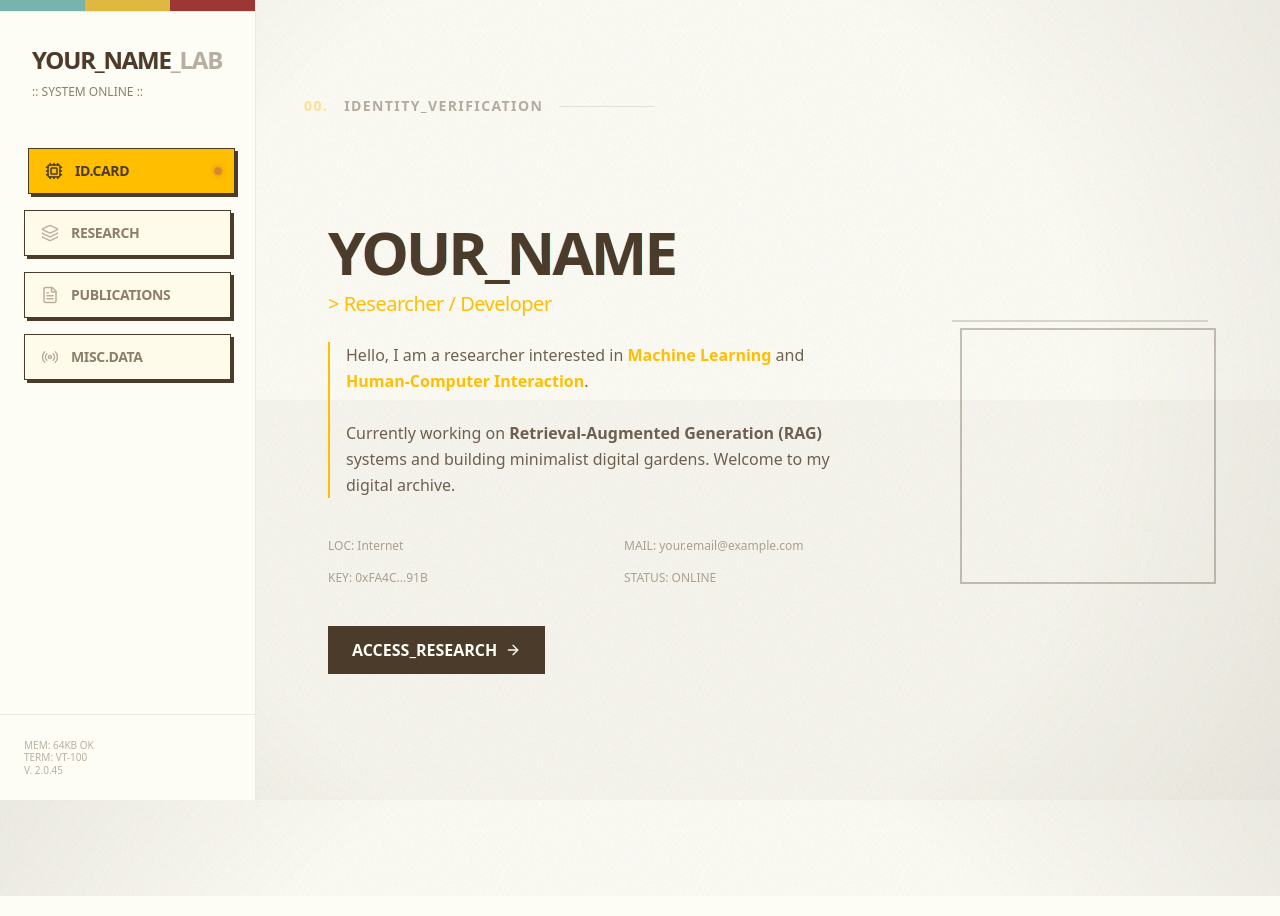
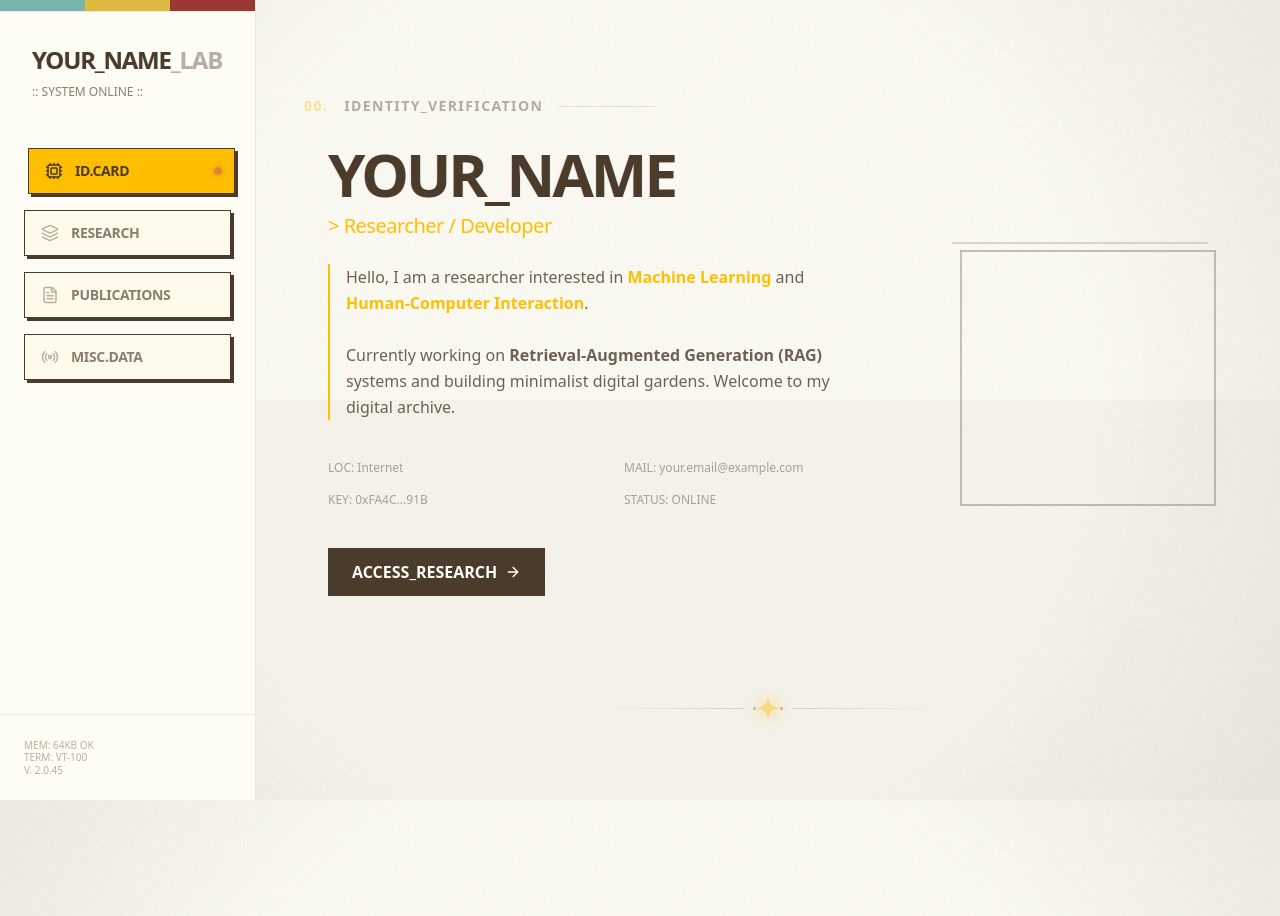
Before and after one commit to Dennis-yxchen/Dennis-yxchen.github.io, a Next.js app: page / in a window 1280 px wide. Built offline with nearby package versions, Linux system fonts and the light colour scheme; grey boxes are pictures that could not be loaded.

Commit message:
add star

```diff
--- a/app/globals.css
+++ b/app/globals.css
@@ -202,4 +202,8 @@
   .animate-spin-slow {
     animation: spin 3s linear infinite;
   }
+
+  .animate-pulse-slow {
+  animation: pulse 4s cubic-bezier(0.4, 0, 0.6, 1) infinite;
+  }
 }
--- a/app/page.tsx
+++ b/app/page.tsx
@@ -3,6 +3,7 @@ import { siteConfig } from "@/data/config";
 import Image from "next/image";
 import Link from "next/link";
 import { ArrowRight } from "lucide-react";
+import { AtomicDivider } from "@/components/ui/AtomicDivider";
 
 export default function HomePage() {
   return (
@@ -69,6 +70,9 @@ export default function HomePage() {
         </div>
 
       </div>
+      <div className="mt-12">
+        <AtomicDivider className="scale-75"/>
+      </div>
     </SectionContainer>
   );
 }
--- a/app/publications/page.tsx
+++ b/app/publications/page.tsx
@@ -2,6 +2,7 @@ import { SectionContainer } from "@/components/ui/SectionContainer";
 import { siteConfig } from "@/data/config";
 import { FileText, Code, Star } from "lucide-react";
 import { cn } from "@/lib/utils";
+import { AtomicDivider } from "@/components/ui/AtomicDivider";
 
 export default function PublicationsPage() {
   return (
@@ -60,6 +61,7 @@ export default function PublicationsPage() {
           </div>
         ))}
       </div>
+      <AtomicDivider className="mt-16 opacity-50 scale-75" />
     </SectionContainer>
   );
 }
--- a/components/layout/Sidebar.tsx
+++ b/components/layout/Sidebar.tsx
@@ -7,6 +7,9 @@ import { cn } from "@/lib/utils";
 
 export function Sidebar() {
   const pathname = usePathname();
+  // 定义一个随机的打孔图案 (1 = 实心/已打孔, 0 = 空心/未打孔)
+  const punchPattern1 = [1, 0, 1, 1, 0, 1, 0, 0];
+  const punchPattern2 = [0, 1, 1, 0, 1, 0, 1, 1];
 
   return (
     // 侧边栏容器：固定宽度，高度 100vh，带有右边框
@@ -73,7 +76,7 @@ export function Sidebar() {
       </nav>
 
       {/* 4. 底部状态信息 */}
-      <div className="p-6 border-t border-retro-ink/10">
+      <div className="p-6 border-t border-retro-ink/10 mt-auto">
         <div className="font-mono text-[10px] text-retro-dim opacity-60 leading-tight">
           MEM: 64KB OK<br/>
           TERM: VT-100<br/>
--- /dev/null
+++ b/components/ui/AtomicDivider.tsx
@@ -0,0 +1,43 @@
+import { cn } from "@/lib/utils";
+
+interface AtomicDividerProps {
+  className?: string;
+}
+
+export function AtomicDivider({ className }: AtomicDividerProps) {
+  return (
+    <div className={cn("relative flex items-center justify-center w-full py-12 opacity-80", className)}>
+
+      {/* 左侧线条：从透明渐变到实色 */}
+      <div className="h-px w-full max-w-[200px] bg-gradient-to-r from-transparent to-retro-ink/30" />
+
+      {/* 核心星芒 SVG */}
+      <div className="mx-4 relative shrink-0 text-retro-primary animate-pulse-slow">
+        {/* 外发光效果 */}
+        <div className="absolute inset-0 bg-retro-primary blur-md opacity-40 rounded-full" />
+
+        {/* 不对称星芒形状 */}
+        <svg
+          width="32"
+          height="32"
+          viewBox="0 0 24 24"
+          fill="currentColor"
+          className="relative drop-shadow-[0_0_8px_rgba(255,191,0,0.5)]"
+        >
+          {/* 一个拉长的四角星：上下长，左右短 */}
+          <path d="M12 0 C 13 8, 15 11, 24 12 C 15 13, 13 16, 12 24 C 11 16, 9 13, 0 12 C 9 11, 11 8, 12 0 Z" />
+        </svg>
+      </div>
+
+      {/* 右侧线条：从实色渐变到透明 */}
+      <div className="h-px w-full max-w-[200px] bg-gradient-to-l from-transparent to-retro-ink/30" />
+
+      {/* 装饰性的小圆点，增加细节 */}
+      <div className="absolute flex gap-8 pointer-events-none">
+        <div className="w-1 h-1 rounded-full bg-retro-accent opacity-50" />
+        <div className="w-1 h-1 rounded-full bg-retro-signal opacity-50" />
+      </div>
+
+    </div>
+  );
+}
```
